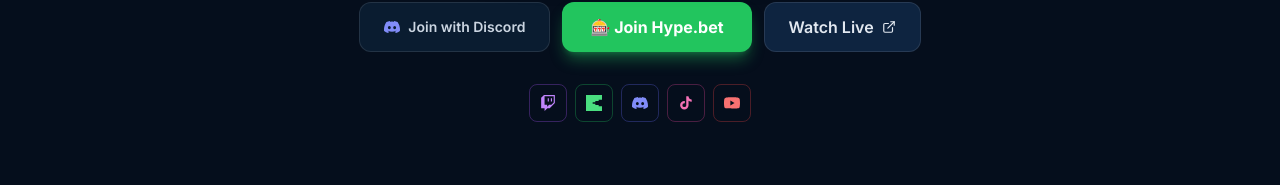
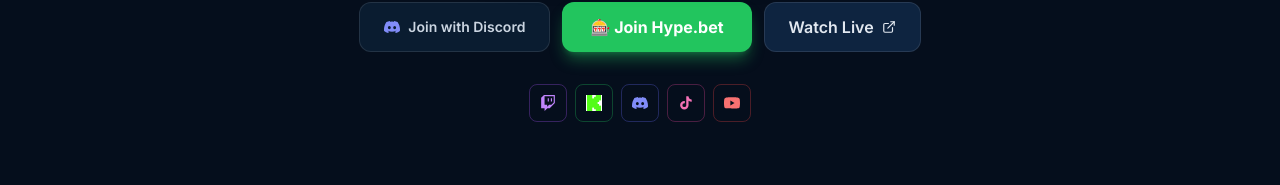
Before and after one commit to luckandloadcontact-art/Website, a Next.js app in the folder luckandload/: page / in a window 1280 px wide. Shown: the part 481-666 px from the top of the page. Built offline with nearby package versions, Linux system fonts and the light colour scheme; no server answers.

Commit message:
Bytt Kick-ikon til PNG-fil

```diff
--- a/luckandload/src/components/home/Hero.tsx
+++ b/luckandload/src/components/home/Hero.tsx
@@ -20,9 +20,7 @@ const SOCIALS = [
     href: 'https://kick.com/luckandloadtv',
     color: 'border-green-500/30 text-green-400 hover:bg-green-500/10 hover:border-green-500/60',
     icon: (
-      <svg viewBox="0 0 24 24" fill="currentColor" className="h-4 w-4">
-        <path d="M0 0H24V7H19V9H14V11H10V13H14V15H19V17H24V24H0Z"/>
-      </svg>
+      <img src="/Kick-logo.png" alt="Kick" className="h-4 w-4 object-contain" />
     ),
   },
   {
```
Also changed, not shown: luckandload/public/Kick-logo.png (added).
